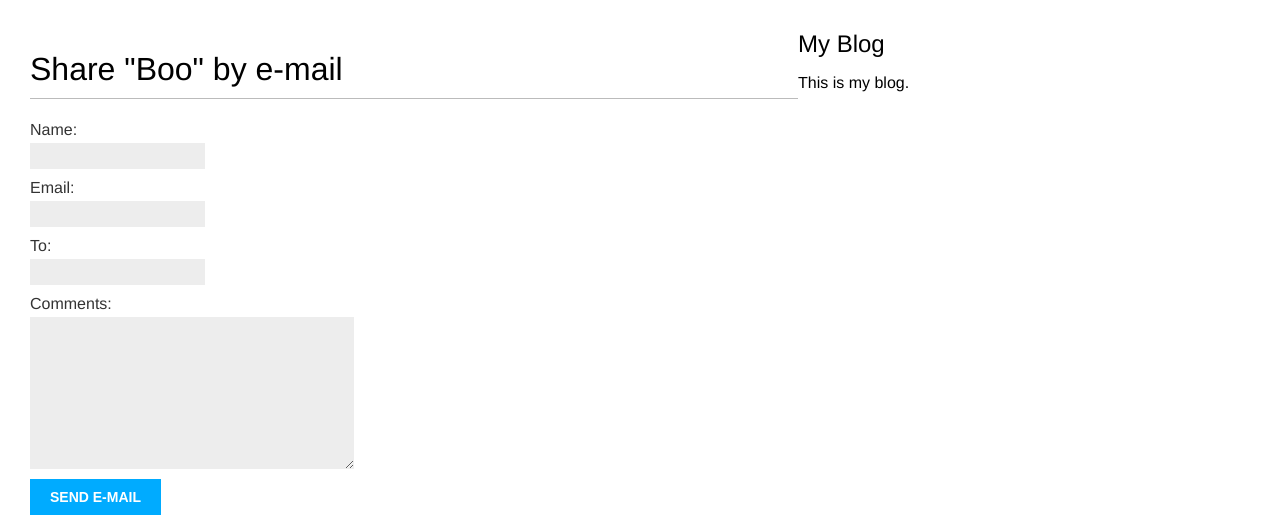
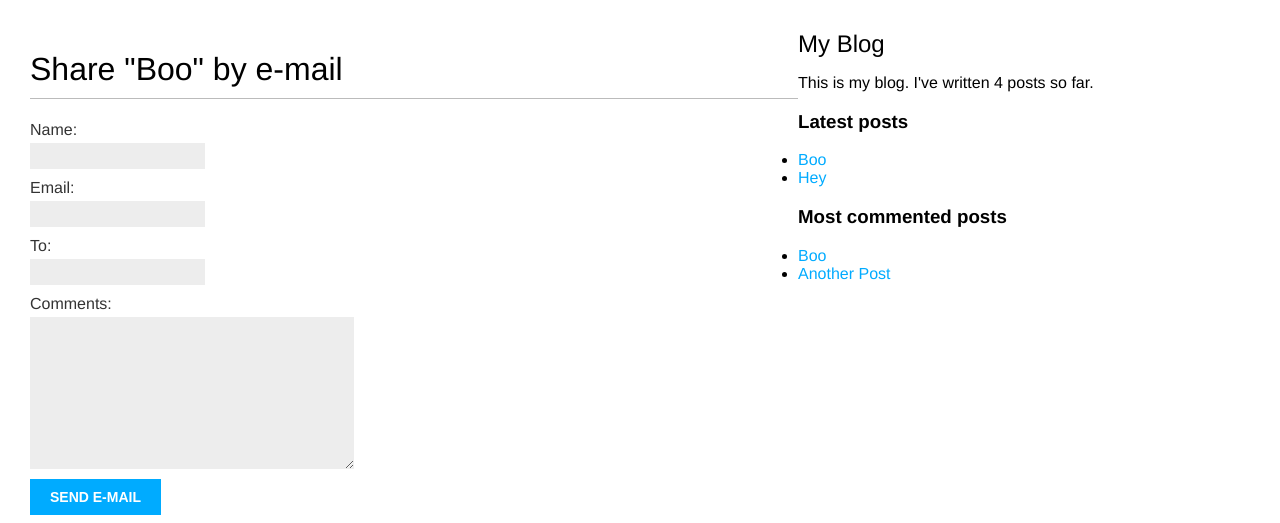
Before and after one commit to Bill-Horst/dtbe_blog, a Django app: page /blog/5/share/ in a window 1280 px wide. Shown: the top 523 px of the page. Run offline with Django 3.2, Linux system fonts and the light colour scheme; data comes from the database, SQL or seed files in the repository; parts of the project's set-up code (start-up, migrations or seed data) failed here and were passed over.

Commit message:
added custom template tags

```diff
--- a/blog/templates/blog/base.html
+++ b/blog/templates/blog/base.html
@@ -1,3 +1,4 @@
+{% load blog_tags %}
 {% load static %}
 <!DOCTYPE html>
 <html>
@@ -12,7 +13,18 @@
 	</div>
 	<div>
 		<h2>My Blog</h2>
-		<p>This is my blog.</p>
+		<p>This is my blog. I've written {% total_posts %} posts so far.</p>
+		<h3>Latest posts</h3>
+		{% show_latest_posts 2 %}
+		<h3>Most commented posts</h3>
+		{% get_most_commented_posts 2 as most_commented_posts %}
+		<ul>
+			{% for post in most_commented_posts %}
+			<li>
+				<a href="{{ post.get_absolute_url }}">{{ post.title }}</a>
+			</li>
+			{% endfor %}
+		</ul>
 	</div>
 </body>
 </html>
--- /dev/null
+++ b/blog/templates/blog/post/latest_posts.html
@@ -0,0 +1,7 @@
+<ul>
+    {% for post in latest_posts %}
+    <li>
+        <a href="post.get_absolute_url">{{ post.title }}</a>
+    </li>
+    {% endfor %}
+</ul>
--- /dev/null
+++ b/blog/templatetags/blog_tags.py
@@ -0,0 +1,22 @@
+from django import template
+from ..models import Post
+from django.db.models import Count
+
+register = template.Library()
+
+@register.simple_tag
+def total_posts():
+    return Post.published.count()
+
+@register.inclusion_tag('blog/post/latest_posts.html') # inclusion tags have to return a dictionary
+def show_latest_posts(count=5):
+    latest_posts = Post.published.order_by('-publish')[:count]
+    return {'latest_posts': latest_posts}
+
+@register.simple_tag
+def get_most_commented_posts(count=5):
+    # 'Count' in the next line counts the number of comments on each post (published post in this case)
+    # each published post gets 'total_comments' "annotated" to it
+    # a QuerySet is returned with the annotated published posts and ordered by the total_comments field (or annotation)
+    # only the desired number (indicated by 'count' variable) is returned... in this case it's the top commented posts
+    return Post.published.annotate(total_comments=Count('comments')).order_by('-total_comments')[:count]
```
Also changed, not shown: blog/templatetags/__init__.py (added).
